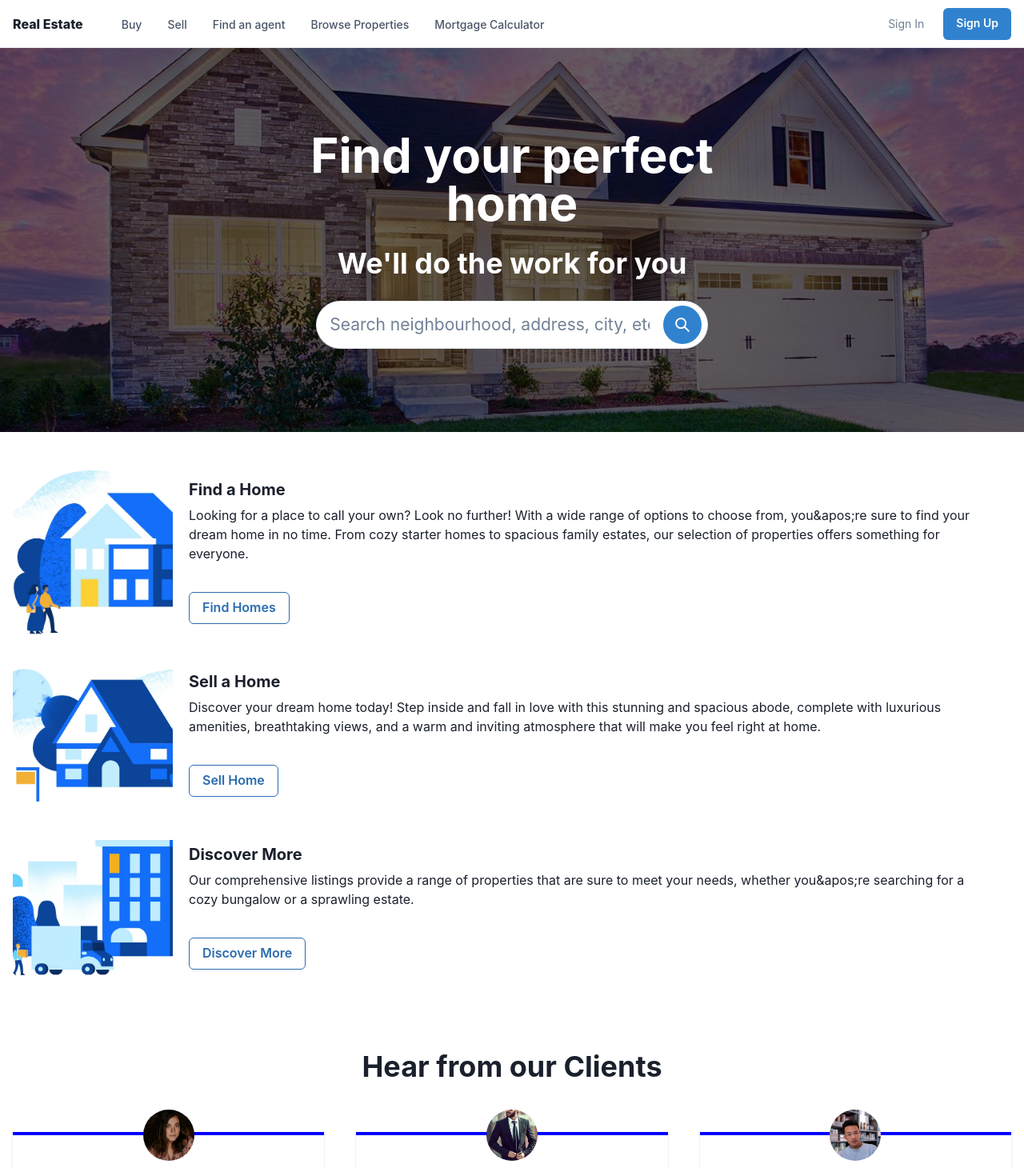
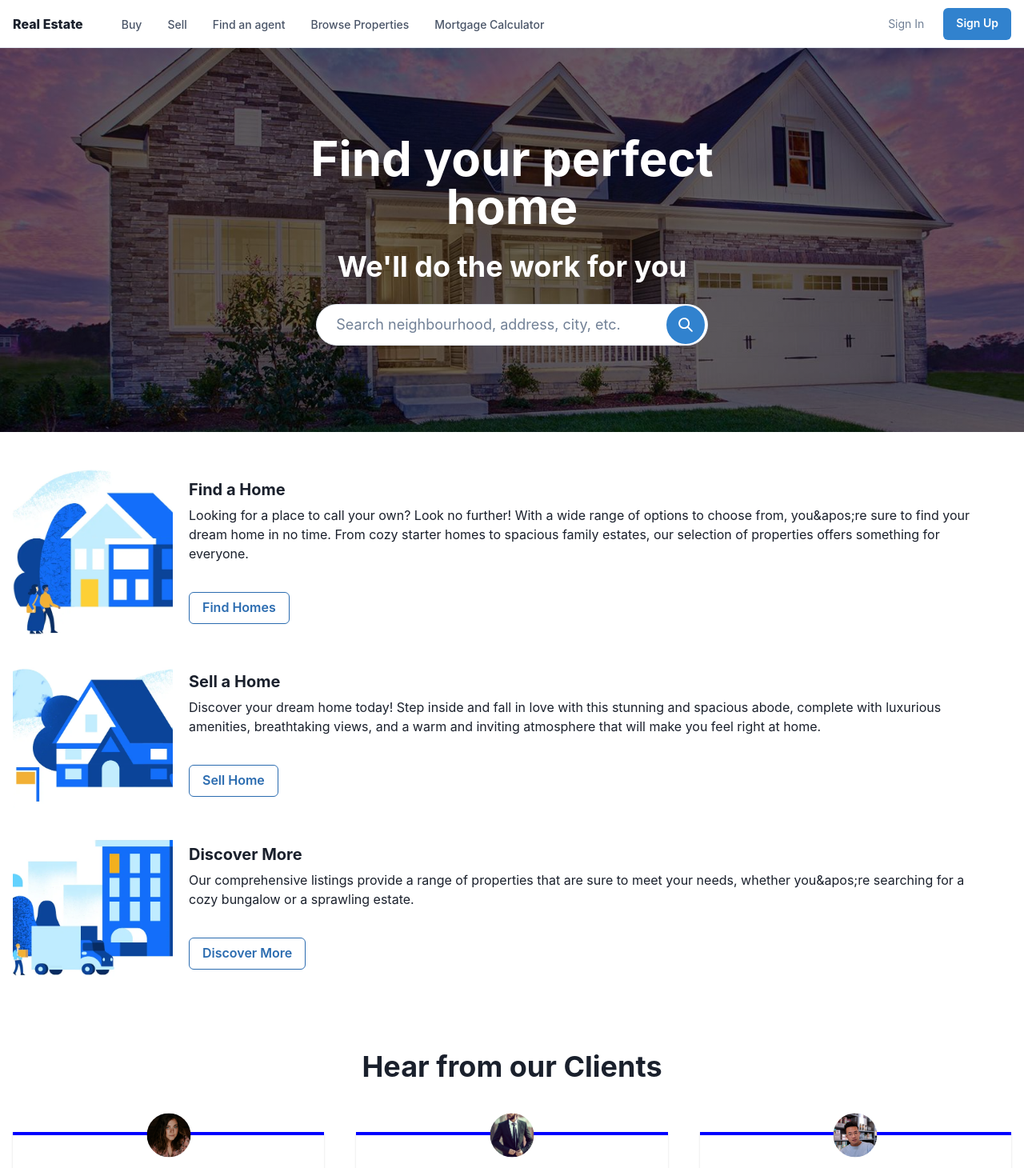
Before and after one commit to KruzeZab/Realestate, a React (Create React App) app: page / in a window 1280 px wide. Shown: the top 1460 px of the page at 80% size. Built offline with nearby package versions, Linux system fonts and the light colour scheme.

Commit message:
adjust sizes

```diff
--- a/src/components/Hero/index.tsx
+++ b/src/components/Hero/index.tsx
@@ -39,15 +39,16 @@ const Hero = () => {
           <InputGroup size="lg">
             <Input
               borderRadius={"4rem"}
-              fontSize="21px"
-              height="60px"
+              fontSize="18px"
+              height="52px"
               pr="4.5rem"
+              pl={"1.5rem"}
               type="text"
               placeholder="Search neighbourhood, address, city, etc."
               bg="white"
               w={"100%"}
             />
-            <InputRightElement width="3.5rem" h={"3.8rem"} mr={1}>
+            <InputRightElement width="3.5rem" h={"3.3rem"}>
               <IconButton
                 aria-label="search properties"
                 isRound
--- a/src/components/Testimonial/index.tsx
+++ b/src/components/Testimonial/index.tsx
@@ -31,7 +31,8 @@ const Testimonial = () => {
                 <Stack direction={"row"}>
                   <Avatar
                     src={test.avatar}
-                    size={"lg"}
+                    w={"55px"}
+                    h={"55px"}
                     position="absolute"
                     top={0}
                     left={"50%"}
```
